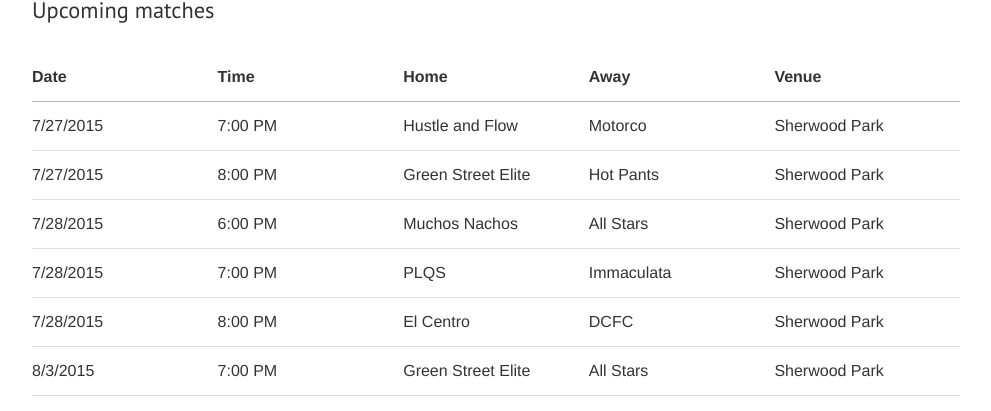
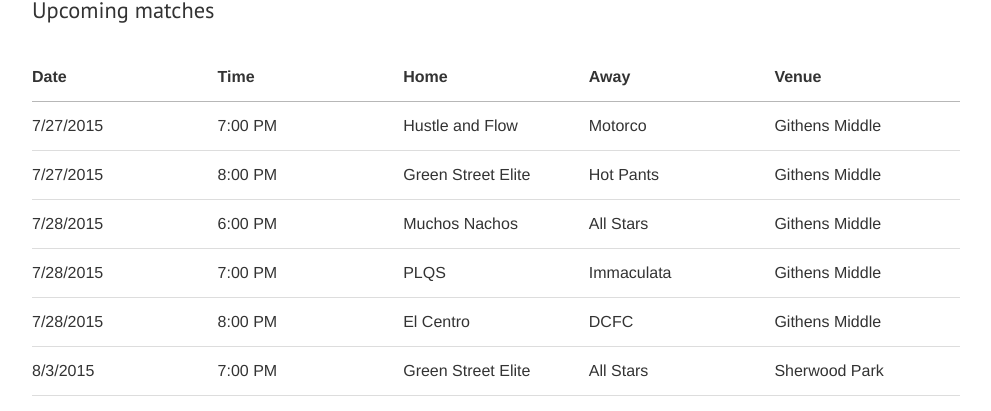
Before and after one commit to durhamatletico/durhamatletico.github.io, a Jekyll site: the page built from futsal/schedule.html, in a window 1280 px wide and 900 px high, scrolled down 609 px. Shown: the part 143-554 px from the top of the window, without its empty margins (144-1135 px from the left). Built offline with Jekyll 4.4.1, drawn with Linux system fonts in a browser that asks for light colours.

Commit message:
Update schedule.json

```diff
--- a/_data/2015/summer/schedule.json
+++ b/_data/2015/summer/schedule.json
@@ -1,13 +1,13 @@
 [
-{"Date":"7/27/2015","Time":"7:00 PM","Team 1":"Hustle and Flow","Team 2":"Motorco","Default venue":"Sherwood Park","Team 1 score":"","Team 2 score":"","":""}
+{"Date":"7/27/2015","Time":"7:00 PM","Team 1":"Hustle and Flow","Team 2":"Motorco","Default venue":"Githens Middle","Team 1 score":"","Team 2 score":"","":""}
 ,
-{"Date":"7/27/2015","Time":"8:00 PM","Team 1":"Green Street Elite","Team 2":"Hot Pants","Default venue":"Sherwood Park","Team 1 score":"","Team 2 score":"","":""}
+{"Date":"7/27/2015","Time":"8:00 PM","Team 1":"Green Street Elite","Team 2":"Hot Pants","Default venue":"Githens Middle","Team 1 score":"","Team 2 score":"","":""}
 ,
-{"Date":"7/28/2015","Time":"6:00 PM","Team 1":"Muchos Nachos","Team 2":"All Stars","Default venue":"Sherwood Park","Team 1 score":"","Team 2 score":"","":""}
+{"Date":"7/28/2015","Time":"6:00 PM","Team 1":"Muchos Nachos","Team 2":"All Stars","Default venue":"Githens Middle","Team 1 score":"","Team 2 score":"","":""}
 ,
-{"Date":"7/28/2015","Time":"7:00 PM","Team 1":"PLQS","Team 2":"Immaculata","Default venue":"Sherwood Park","Team 1 score":"","Team 2 score":"","":""}
+{"Date":"7/28/2015","Time":"7:00 PM","Team 1":"PLQS","Team 2":"Immaculata","Default venue":"Githens Middle","Team 1 score":"","Team 2 score":"","":""}
 ,
-{"Date":"7/28/2015","Time":"8:00 PM","Team 1":"El Centro","Team 2":"DCFC","Default venue":"Sherwood Park","Team 1 score":"","Team 2 score":"","":""}
+{"Date":"7/28/2015","Time":"8:00 PM","Team 1":"El Centro","Team 2":"DCFC","Default venue":"Githens Middle","Team 1 score":"","Team 2 score":"","":""}
 ,
 {"Date":"8/3/2015","Time":"7:00 PM","Team 1":"Green Street Elite","Team 2":"All Stars","Default venue":"Sherwood Park","Team 1 score":"","Team 2 score":"","":""}
 ,
```
